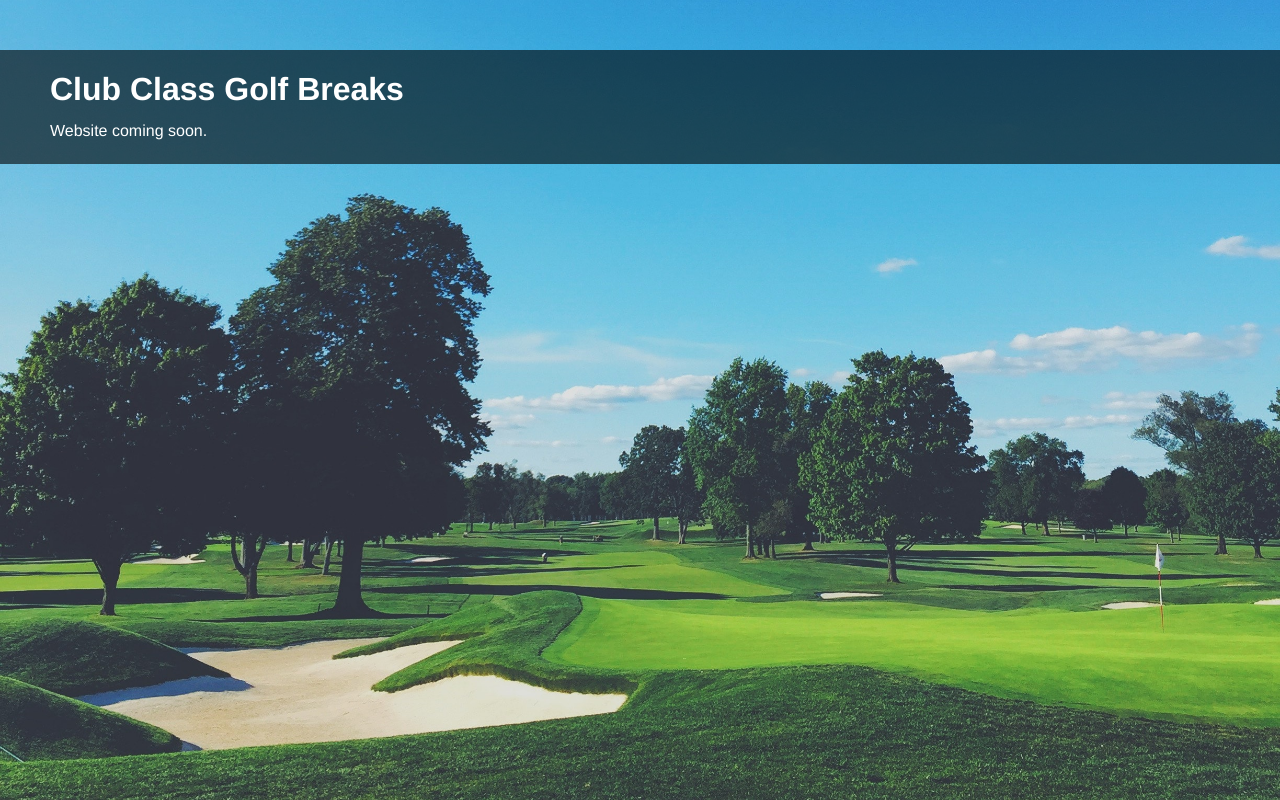
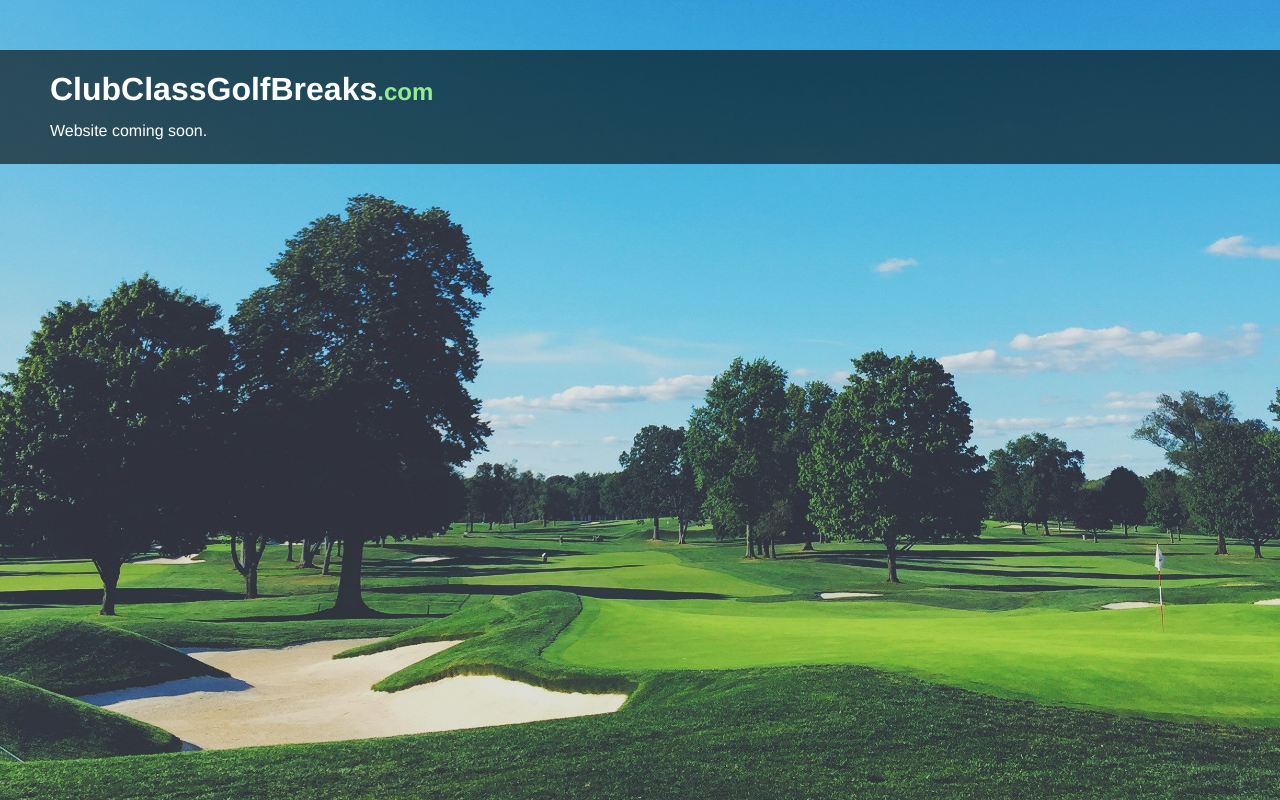
Before and after one commit to jongolf/holdingpage, a website: page index.html in a window 1280 px wide. Drawn offline with Linux system fonts and the light colour scheme.

Commit message:
added .com and altered font size and colour

```diff
--- a/css/main.css
+++ b/css/main.css
@@ -174,12 +174,20 @@ body {
   color:white;
   line-height:1.2;
   margin: 0 0 10px;
+  word-break: break-word;
+  font-weight: 600;
+  font-size:1.4rem;
 }
 
 .message__sub-heading {
   color:white;
   padding:0;
   margin:0;
+}
+
+.message__highlight {
+  color: rgb(144, 238, 144);
+  font-size:75%;
 }
 
 @media (min-width: 40em) {
@@ -195,6 +203,11 @@ body {
     padding: 20px 50px;
     top: 50px;
   }
+
+  .message__heading {
+    font-size:2rem;
+  }
+
 }
 
 
--- a/index.html
+++ b/index.html
@@ -39,7 +39,7 @@
     <body>
 
         <div class="message">
-          <h1 class="message__heading">Club Class Golf Breaks</h1>
+          <h1 class="message__heading">ClubClassGolfBreaks<span class="message__highlight">.com</span></h1>
           <p class="message__sub-heading">Website coming soon.</p>
         </div>
 
```
